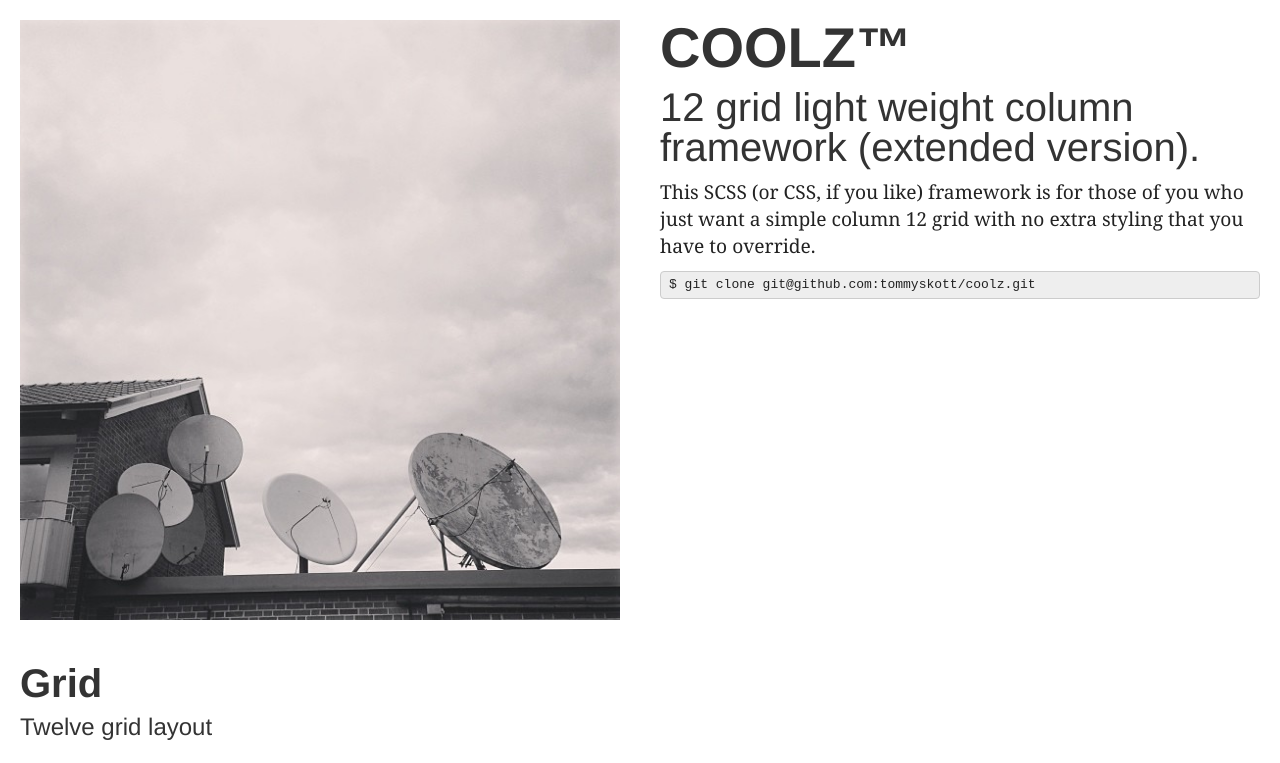
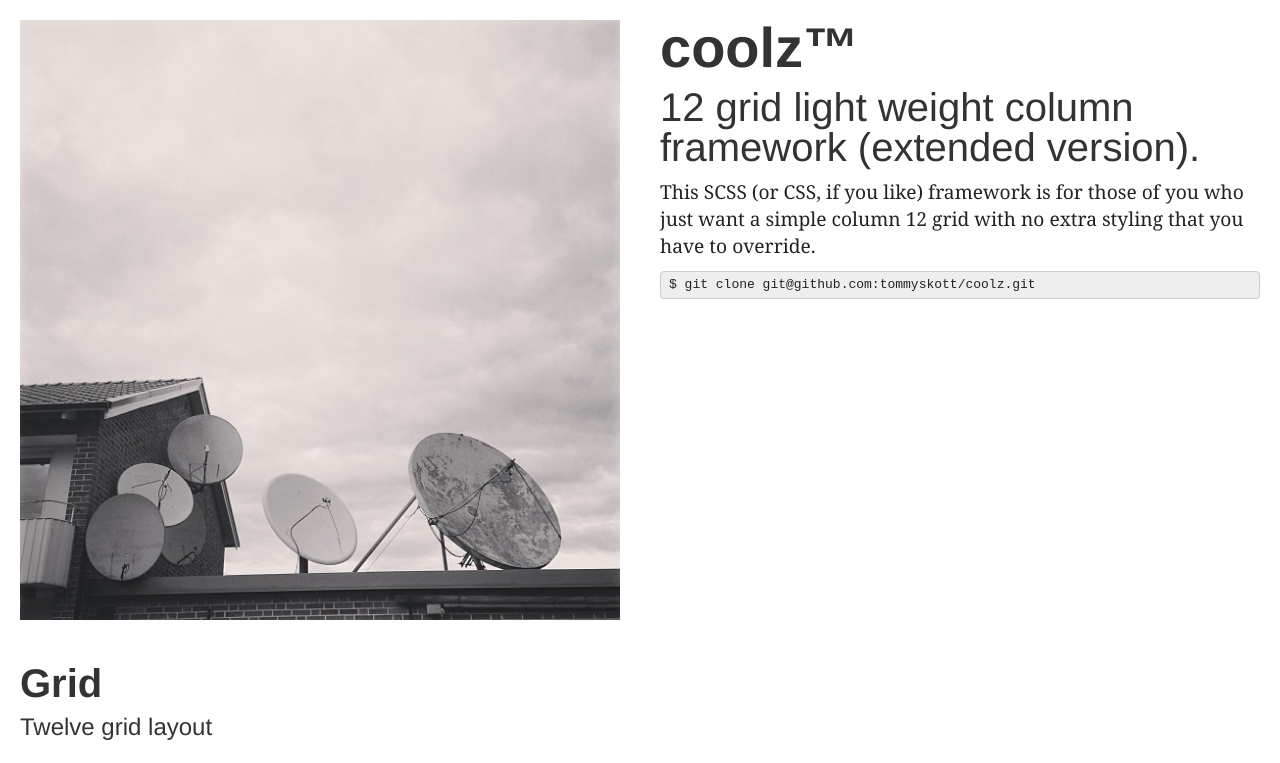
Before and after one commit to Johannestegner/coolz, a plain HTML site: page index.html in a window 1280 px wide. Shown: the top 763 px of the page. Drawn offline with Linux system fonts and the light colour scheme.

Commit message:
Changed name to lower case.

```diff
--- a/index.html
+++ b/index.html
@@ -30,7 +30,7 @@
 					</div>
 
 					<div class="L-6 col">
-						<h1>COOLZ™</h1>
+						<h1>coolz™</h1>
 						<h3 class="light">12 grid light weight column framework (extended version).</h3>
 						<p>
 							This SCSS (or CSS, if you like) framework is for those of you who just want a simple column 12 grid with no extra styling that you have to override.
```
